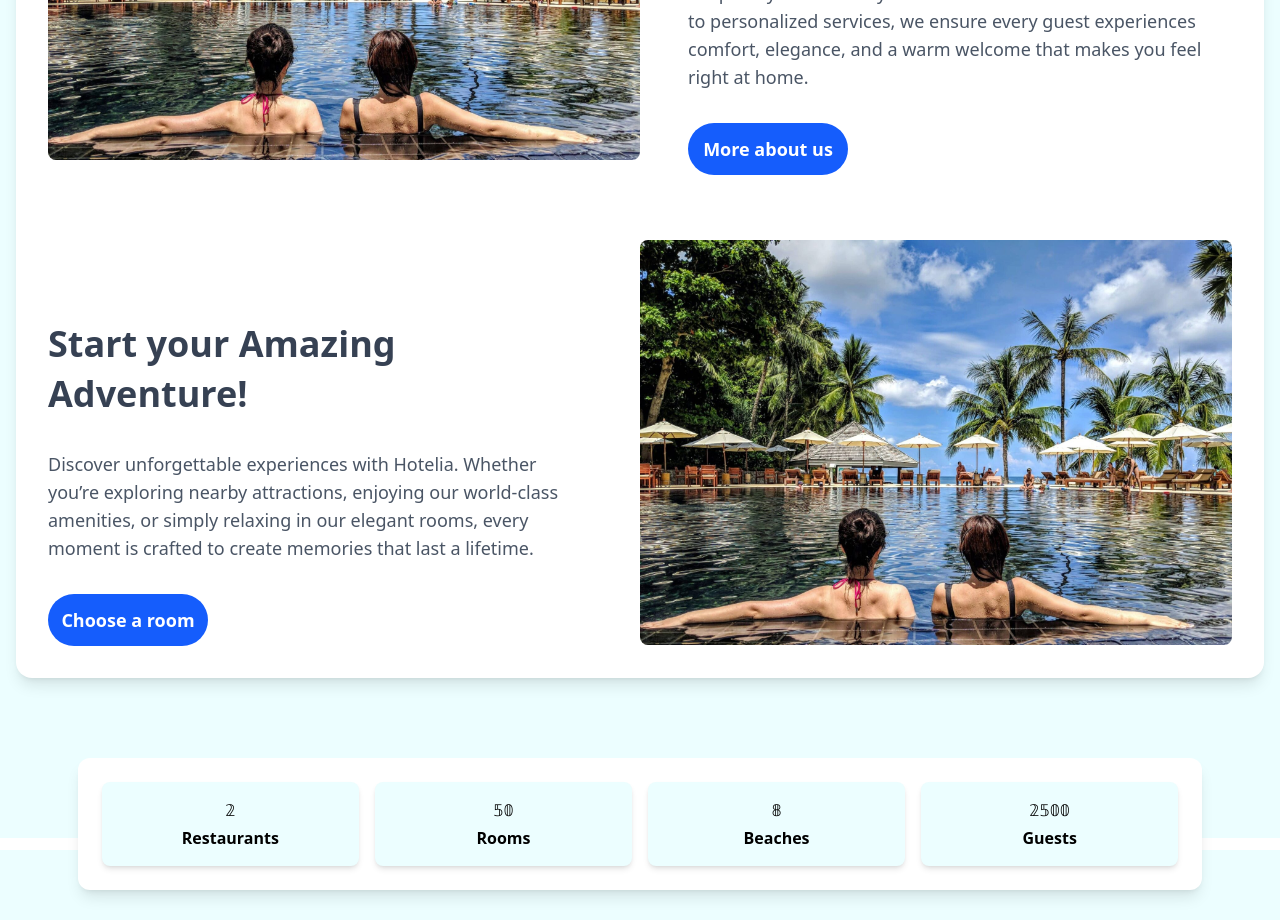
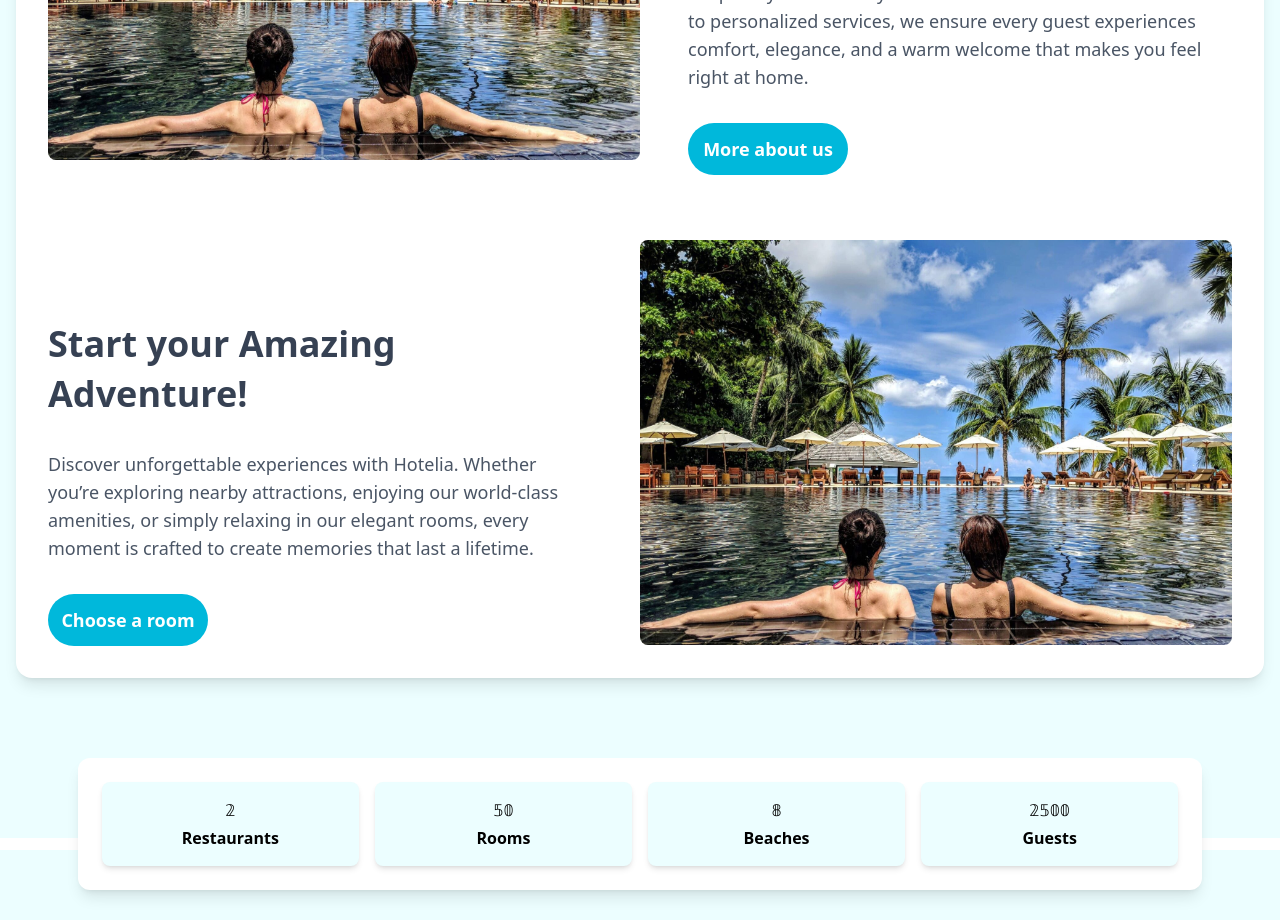
Before and after one commit to mulindijr/Hotelia, a React (Vite) app: page / in a window 1280 px wide. Shown: the part 1300-2220 px from the top of the page. Built offline with nearby package versions, Linux system fonts and the light colour scheme.

Commit message:
refactor(about-section): use navigate for buttons and update color scheme

```diff
--- a/src/components/AboutSection.jsx
+++ b/src/components/AboutSection.jsx
@@ -1,6 +1,10 @@
+import { useNavigate } from "react-router-dom";
 import heroImage from "../assets/hero/hero.jpg";
 
 const AboutSection = () => {
+
+  const navigate = useNavigate();
+
   return (
     <div className="bg-cyan-50 -mt-40 sm:-mt-20 pt-44 pb-40 sm:pt-40 px-4">
       <div className="max-w-7xl mx-auto flex flex-col items-center justify-center gap-16 p-6 sm:p-8 bg-white rounded-2xl shadow-lg">
@@ -21,7 +25,9 @@ const AboutSection = () => {
               personalized services, we ensure every guest experiences comfort,
               elegance, and a warm welcome that makes you feel right at home.
             </p>
-            <button className="bg-blue-600 hover:bg-blue-700 transition-colors cursor-pointer p-2 sm:p-3 text-base sm:text-lg text-white font-semibold rounded-full w-40 mx-auto sm:mx-0">
+            <button
+              onClick={() => navigate("/about-us")}
+              className="bg-cyan-500 hover:bg-cyan-600 transition-colors cursor-pointer p-2 sm:p-3 text-base sm:text-lg text-white font-semibold rounded-full w-40 mx-auto sm:mx-0">
               More about us
             </button>
           </div>
@@ -44,7 +50,9 @@ const AboutSection = () => {
               or simply relaxing in our elegant rooms, every moment is crafted
               to create memories that last a lifetime.
             </p>
-            <button className="bg-blue-600 hover:bg-blue-700 transition-colors cursor-pointer p-2 sm:p-3 text-base sm:text-lg text-white font-semibold rounded-full w-40 mx-auto sm:mx-0">
+            <button
+              onClick={() => navigate("/accommodation")}
+              className="bg-cyan-500 hover:bg-cyan-600 transition-colors cursor-pointer p-2 sm:p-3 text-base sm:text-lg text-white font-semibold rounded-full w-40 mx-auto sm:mx-0">
               Choose a room
             </button>
           </div>
```
